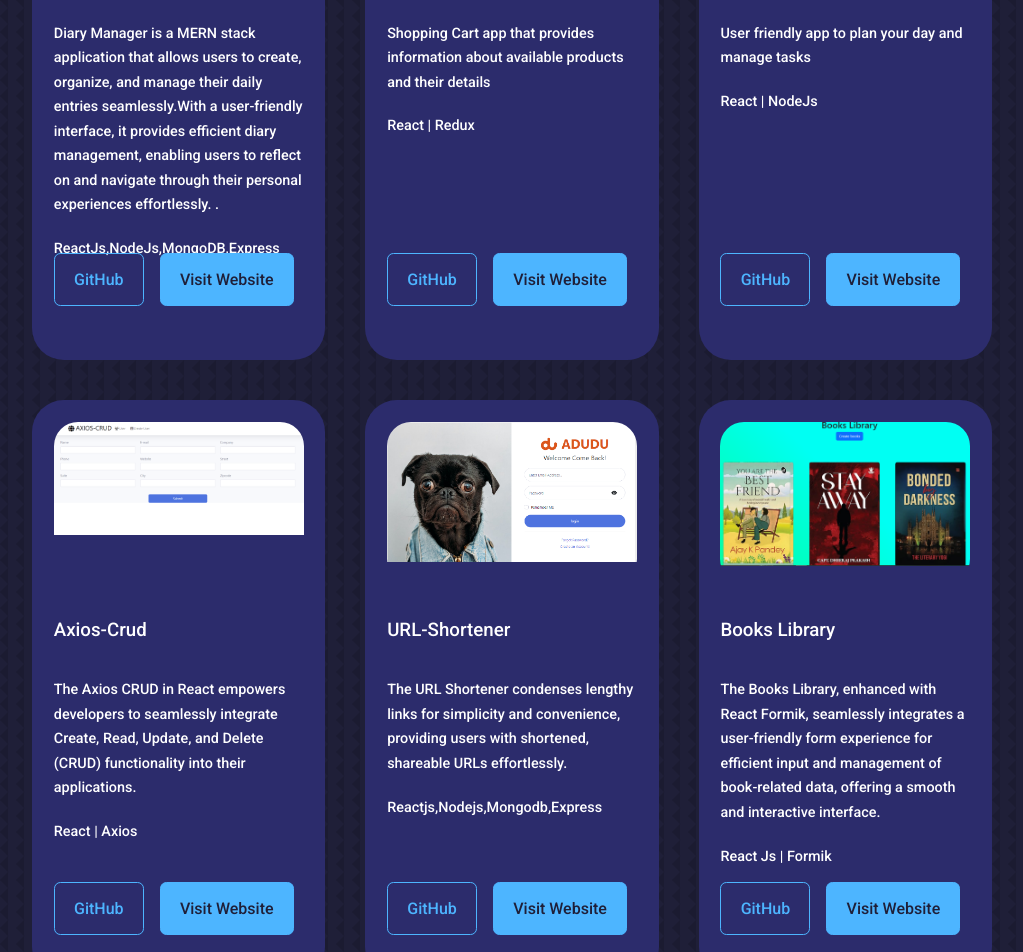
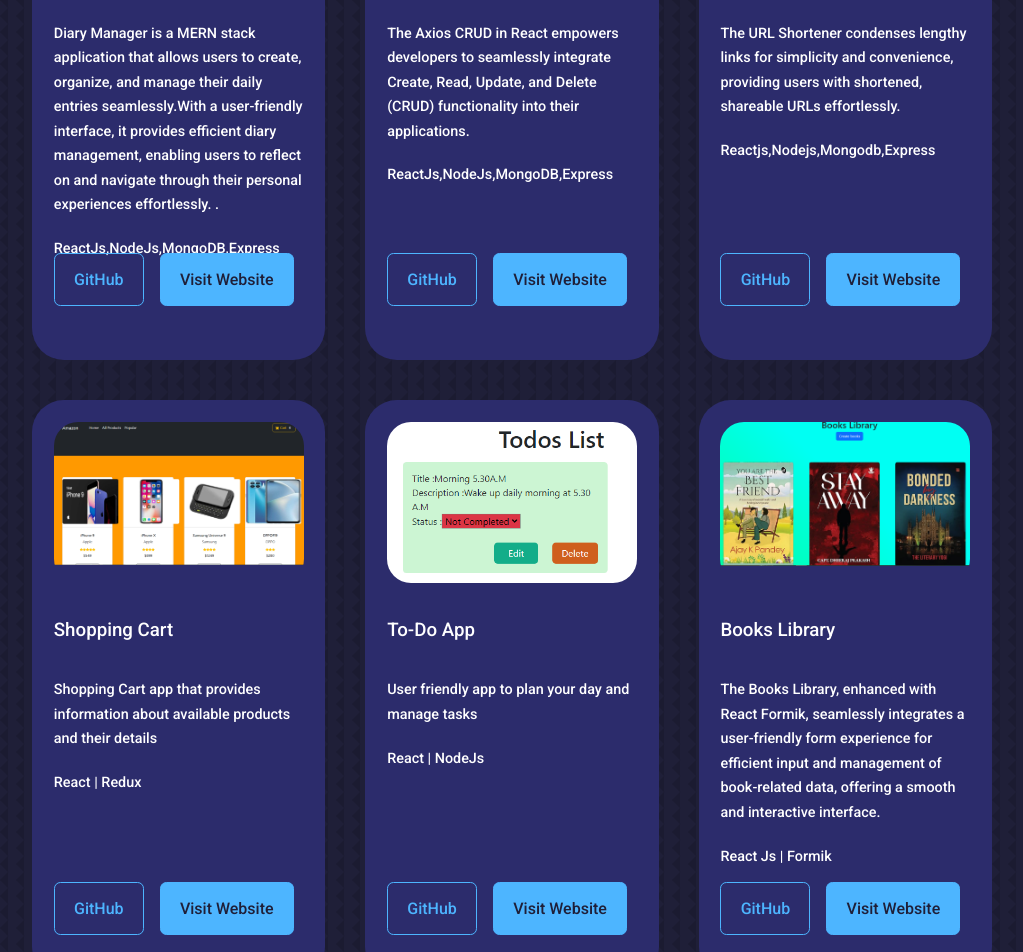
Before and after one commit to Ajith31kumar/MY-Portfolio, a React (Create React App) app: page / in a window 1280 px wide. Shown: the part 2120-3072 px from the top of the page, without its empty margins (128-1151 px from the left). Built offline with nearby package versions, Linux system fonts and the light colour scheme.

Commit message:
first commit

```diff
--- a/src/components/header/HeaderSocials.jsx
+++ b/src/components/header/HeaderSocials.jsx
@@ -1,14 +1,14 @@
 import React from 'react';
 import { BsLinkedin } from 'react-icons/bs';
 import { FaGithub } from 'react-icons/fa';
-import { FaAngellist } from 'react-icons/fa'
+// import { FaAngellist } from 'react-icons/fa'
 
 const HeaderSocials = () => {
   return (
     <div className="header__socials">
-      <a href="https://www.linkedin.com/in/ajith-undefined-1088a62a1/" target="_blank" rel="noreferrer" ><BsLinkedin /></a>
+      <a href="https://www.linkedin.com/in/ajith-kumar-1088a62a1/" target="_blank" rel="noreferrer" ><BsLinkedin /></a>
       <a href="https://github.com/Ajith31kumar" target="_blank" rel="noreferrer" ><FaGithub /></a>
-      {/* <a href="https://wellfound.com/u/ramya-santhosh-1" target="_blank" rel="noreferrer" ><FaAngellist /></a> */}
+
     </div>
   )
 }
--- a/src/components/portfolio/Portfolio.jsx
+++ b/src/components/portfolio/Portfolio.jsx
@@ -21,33 +21,14 @@
       github: 'https://github.com/Ajith31kumar/Diary-Manager-Frondend.git',
     },
     {
-      id: 2,
-      title: 'Shopping Cart',
-      img: IMG4,
-      description:
-        'Shopping Cart app that provides information about available products and their details',
-      technologies: 'React | Redux',
-      link: 'https://stellular-salamander-a47605.netlify.app/',
-      github: 'https://github.com/Ajith31kumar/Redux-Task.git',
-    },
-    {
-      id: 3,
-      title: 'To-Do App',
-      img: IMG2,
-      description: 'User friendly app to plan your day and manage tasks',
-      technologies: 'React | NodeJs',
-      link: 'https://tangerine-lily-6ab678.netlify.app/',
-      github: 'https://github.com/Ajith31kumar/Todo-list.git',
-    },
-    {
       id: 4,
       title: 'Axios-Crud',
       img: IMG3,
       description:
         'The Axios CRUD in React empowers developers to seamlessly integrate Create, Read, Update, and Delete (CRUD) functionality into their applications. ',
-      technologies: 'React | Axios',
-      link: 'https://amazing-begonia-ea2240.netlify.app/',
-      github: 'https://github.com/Ajith31kumar/Axios-Task.git',
+      technologies: 'ReactJs,NodeJs,MongoDB,Express',
+      link: 'https://aesthetic-gumdrop-5069c1.netlify.app/',
+      github: 'https://github.com/Ajith31kumar/curd-frondend.git',
     },
     {
       id: 5,
@@ -59,6 +40,28 @@
       link: 'https://euphonious-lily-ef59df.netlify.app/',
       github: 'https://github.com/Ajith31kumar/URL-FE.git',
     },
+    {
+      id: 2,
+      title: 'Shopping Cart',
+      img: IMG4,
+      description:
+        'Shopping Cart app that provides information about available products and their details',
+      technologies: 'React | Redux',
+      link: 'https://stellular-salamander-a47605.netlify.app/',
+      github: 'https://github.com/Ajith31kumar/Redux-Task.git',
+    },
+
+    {
+      id: 3,
+      title: 'To-Do App',
+      img: IMG2,
+      description: 'User friendly app to plan your day and manage tasks',
+      technologies: 'React | NodeJs',
+      link: 'https://tangerine-lily-6ab678.netlify.app/',
+      github: 'https://github.com/Ajith31kumar/Todo-list.git',
+    },
+
+
     {
       id: 6,
       title: 'Books Library',
```
